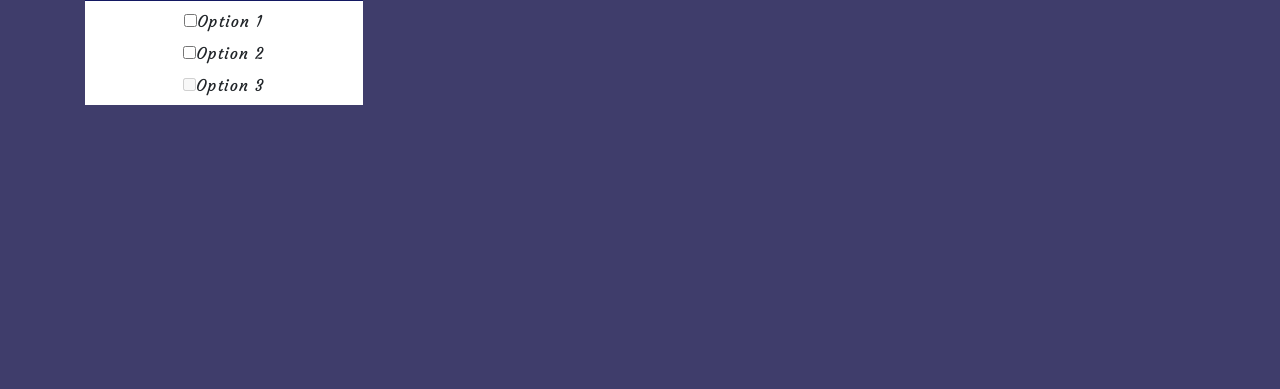
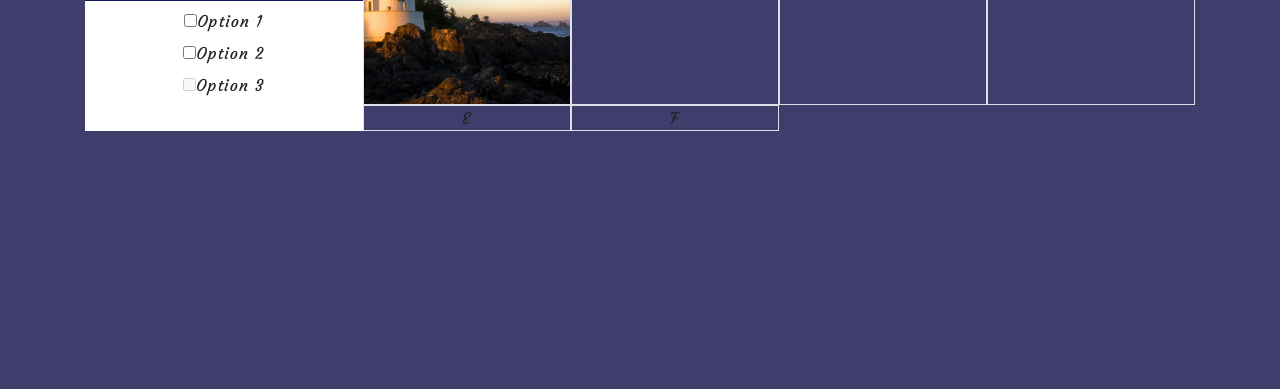
Before and after one commit to Giovarco/DreamHouse, a PHP site: page /search.php in a window 1280 px wide. Shown: the part 316-705 px from the top of the page. Run offline with PHP 8.4, Linux system fonts and the light colour scheme; some libraries are stand-ins or nearby versions.

Commit message:
- Start working on search results

```diff
--- a/css/search/general.css
+++ b/css/search/general.css
@@ -5,3 +5,9 @@ body {
 .bar {
     background-color: #131862;
 }
+
+/* .test {
+    background: url("../../img/Lighthouse.jpg") no-repeat center center fixed;
+    background-size: cover;
+    height:500px;
+} */
--- a/search.php
+++ b/search.php
@@ -35,12 +35,14 @@
 				</div>
 
 				<div class="col-9">
-					<h1 id="title" class="text-white text-center">MILAN</h1>
+					<h1 id="title" class="text-white text-center">Milan</h1>
 				</div>
 			</div>
 
 			<!-- Filters column + Item showcase -->
 			<div class="row">
+
+				<!-- Filters column -->
 				<div class="col-3 bg-white px-0">
 
 					<div class="bar text-white text-center py-2">
@@ -65,7 +67,23 @@
 
 				</div>
 
+				<!-- Item showcase -->
 				<div class="col-9">
+					<div class="row">
+						<div class="col-sm-3 border px-0">
+							<img class="w-100 h-100" src="img\Lighthouse.jpg">
+						</div>
+						<div class="col-sm-3 border">B
+						</div>
+						<div class="col-sm-3 border">C
+						</div>
+						<div class="col-sm-3 border">D
+						</div>
+						<div class="col-sm-3 border">E
+						</div>
+						<div class="col-sm-3 border">F
+						</div>
+					</div>
 				</div>
 
 			</div>
```
Also changed, not shown: img/Lighthouse.jpg (added).
